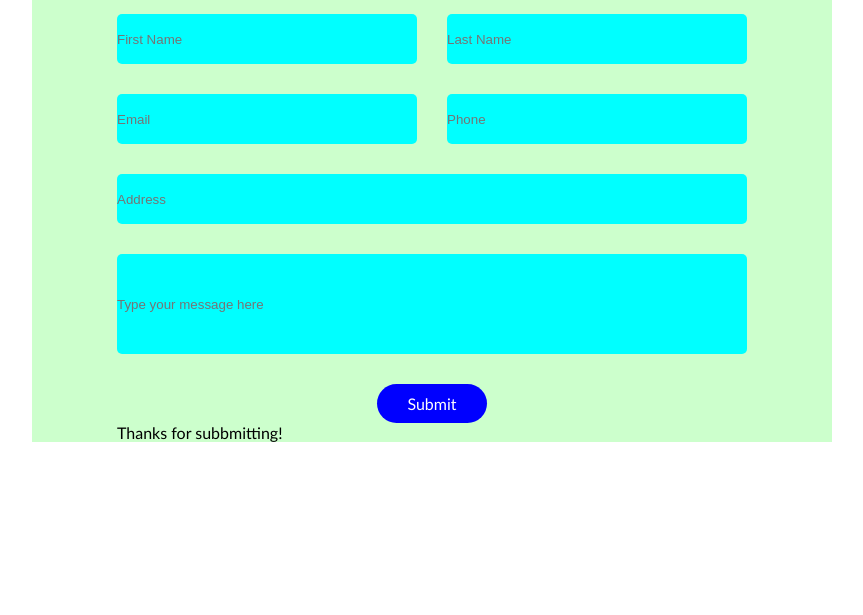
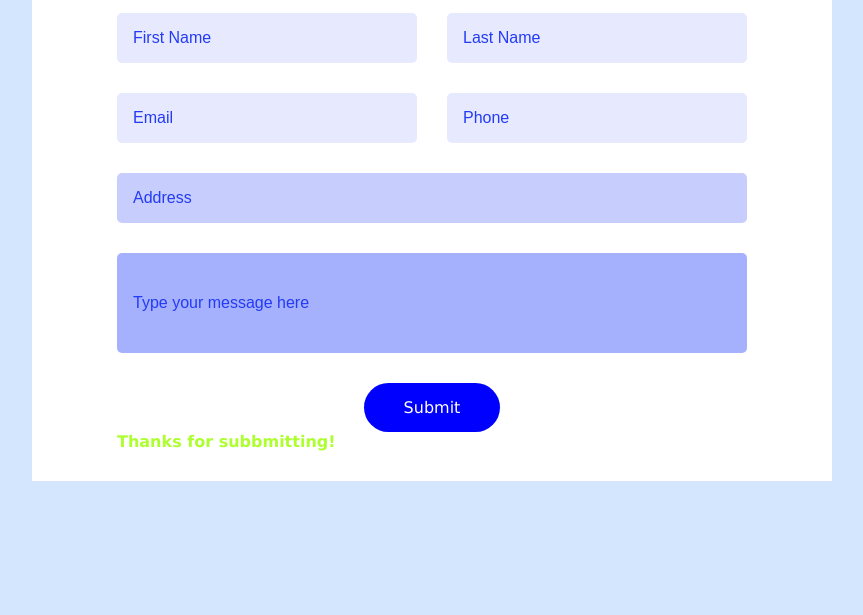
Before and after one commit to marinkus/18-week_5_test, a website: page index.html in a window 1280 px wide. Shown: the part 185-800 px from the top of the page, without its empty margins (208-1071 px from the left). Drawn offline with Linux system fonts and the light colour scheme.

Commit message:
styles update, colors

```diff
--- a/css/main.css
+++ b/css/main.css
@@ -7,7 +7,8 @@ body * {
 }
 
 body {
-    font-family: 'Gill Sans', 'Gill Sans MT', Calibri, 'Trebuchet MS', sans-serif;
+    font-family: 'Lucida Sans', 'Lucida Sans Regular', 'Lucida Grande', 'Lucida Sans Unicode', Geneva, Verdana, sans-serif;
+    background-color: #D4E6FE;
 }
 .container {
     width: 800px;
@@ -15,11 +16,12 @@ body {
     margin-left: calc(50% - 400px);
     display: flex;
     flex-direction: column;
-    background-color: #cfc;
+    background-color: #fff;
 }
 .form {
     display: flex;
     flex-wrap: wrap;
+    background-color: #Fff;
     gap: 30px;
     justify-content: center;
 }
@@ -28,35 +30,46 @@ body {
     margin-bottom: 30px;
     margin-top: 30px;
     text-transform: capitalize;
+    color: #7C87F1;
+    font-weight: 400;
 }
 
 .box {
-    background-color: aqua;
+    background-color: #E7E9FE;
     width: 300px;
     height: 50px;
     border: none;
     border-radius: 5px;
 }
-.box {
-    width: 300px;
-    height: 50px;
-}
 .box.large-box {
     width: 630px;
+    background-color: #C7CDFD;
 }
 .box.large-box.msg-box {
     height: 100px;
+    background-color: #A5B1FD;
+}
+::placeholder {
+    color: #233BF5;
+    font-size: 16px;
+    font-weight: 500;
+    padding-left: 16px;
 }
 .form > .button {
     text-decoration: none;
+    font-size: 16px;
     border: none;
     background-color: blue;
     color: #fff;
     border-radius: 25px;
     margin: 0 20px;
-    padding: 10px 30px;
+    padding: 15px 40px;
     align-self: center;
 }
 .message {
     margin-left: calc(50% - 315px);
+    color: greenyellow;
+    font-weight: 600;
+    margin-bottom: 30px;
+    font-size: 16px;
 }
```
